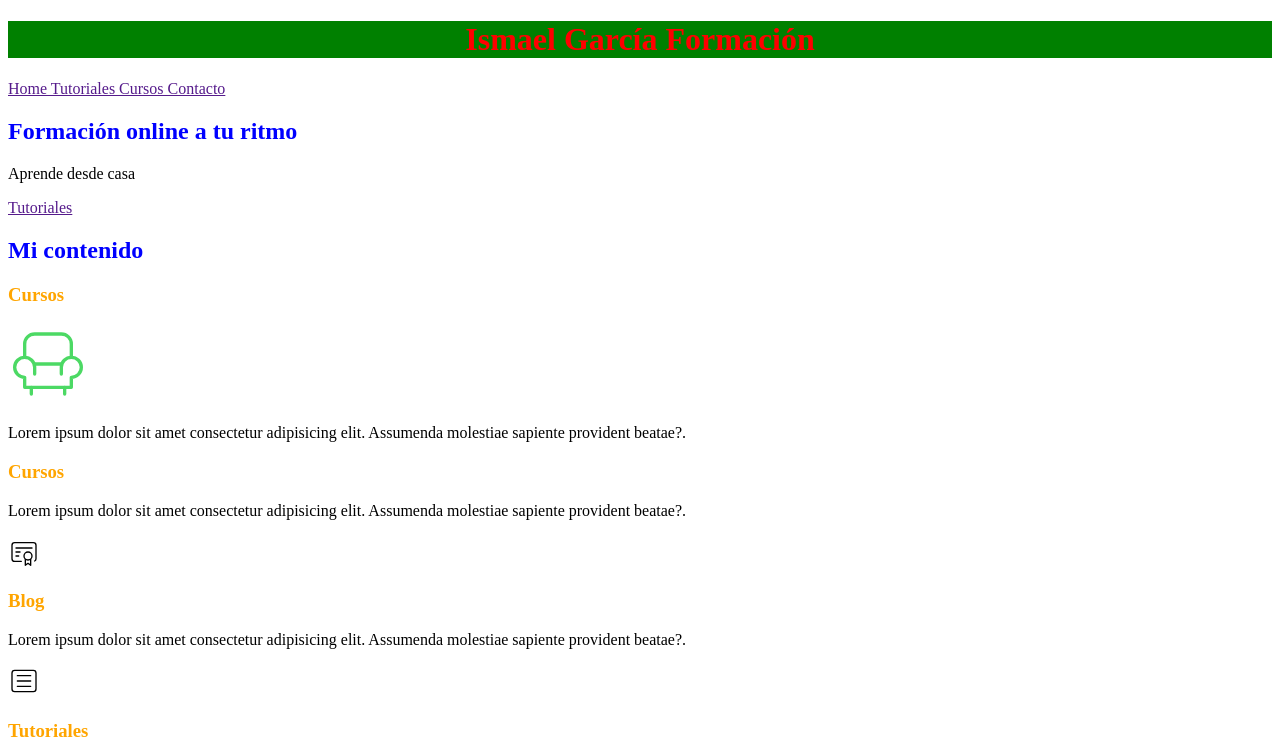
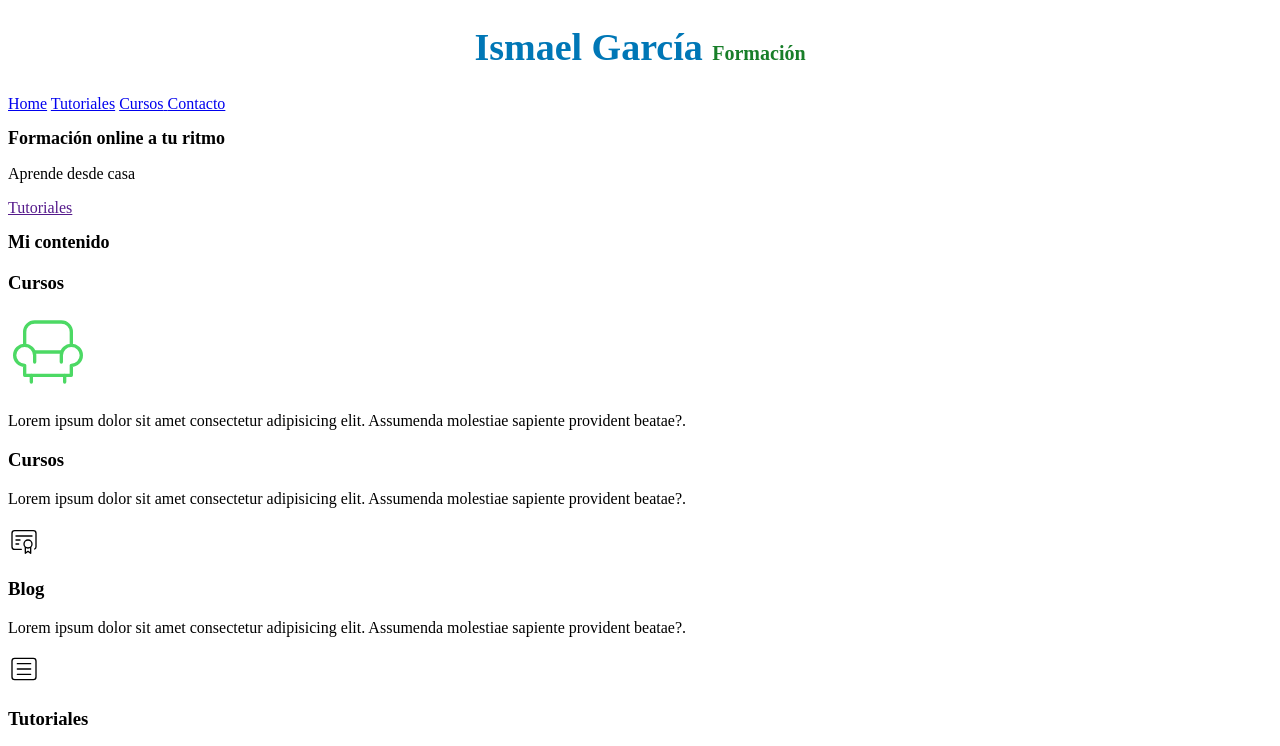
Before and after one commit to igarciaj-stack/ProyectoWeb-Ismael, a plain HTML site: page index.html in a window 1280 px wide. Shown: the top 746 px of the page. Drawn offline with Linux system fonts and the light colour scheme.

Commit message:
Title, color, font modification.

```diff
--- a/css/styles.css
+++ b/css/styles.css
@@ -1,17 +1,26 @@
+html{
+    font-size: 62.5%;
+}
+
 body{
-    background-color: white;
+    font-size: 16px; /*1rem = 16px*/
 }
 
 h1{
-    background-color: green;
-    color: red;
+    font-size: 2.5rem;
+}
+
+h2{
+    font-size: 1.8rem;
+}
+
+.titulo{
+    color: #0077b6;
+    font-size: 3.8rem;
     text-align: center;
 }
 
-h2{
-    color: blue;
+.titulo span{
+    color: #187e29;
+    font-size: 2rem;
 }
-
-h3{
-    color: orange;
-}
--- a/index.html
+++ b/index.html
@@ -8,10 +8,13 @@
 </head>
 <body>
     <header>
-        <h1>Ismael García <span>Formación</span></h1>
+        <h1 class="titulo"> Ismael García <span>Formación</span></h1>
     </header>
     <nav>
-        <p><a href="">Home Tutoriales Cursos Contacto</a></p>
+        <a href="index.html">Home</a>
+        <a href="Tutoriales.html">Tutoriales</a>
+        <a href="cursos.html">Cursos<g/a>
+        <a href="contacto.html">Contacto</a>
     </nav>
     <section>
         <h2>Formación online a tu ritmo</h2>
```
Also changed, not shown: Tutoriales.html (added, +20 -0 lines).
